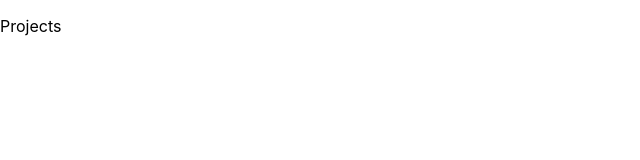
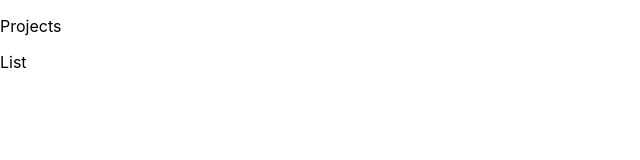
Before and after one commit to nitrogenous/monday-hero, a React (Create React App) app: page / in a window 1280 px wide. Shown: the top 160 px of the page, without its empty margins (0-640 px from the left). Built offline with nearby package versions, Linux system fonts and the light colour scheme.

Commit message:
updated projects container used list component

```diff
--- a/src/Containers/Projects.tsx
+++ b/src/Containers/Projects.tsx
@@ -1,8 +1,12 @@
 import React from 'react';
+import List from '../Components/List';
 
 const Projects = () => {
     return (
-        <p> Projects </p>
+        <div className='projects-container wrapper'>
+            <p>Projects</p>
+            <List />
+        </div>
     );
 };
 
```
